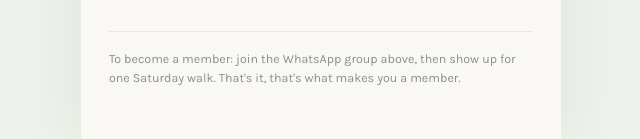
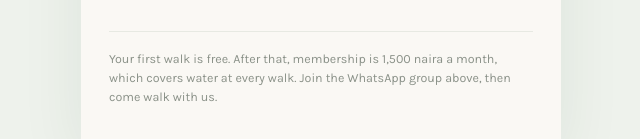
Before and after one commit to DeDoersLimited/Doerwalkclub, a plain HTML site: page index.html in a window 1280 px wide. Shown: the part 821-960 px from the top of the page, without its empty margins (319-959 px from the left). Drawn offline with Linux system fonts and the light colour scheme.

Commit message:
6th commit

```diff
--- a/index.html
+++ b/index.html
@@ -222,7 +222,7 @@
       </a>
     </div>
 
-    <p class="footnote">To become a member: join the WhatsApp group above, then show up for one Saturday walk. That's it, that's what makes you a member.</p>
+    <p class="footnote">Your first walk is free. After that, membership is 1,500 naira a month, which covers water at every walk. Join the WhatsApp group above, then come walk with us.</p>
   </main>
 </div>
 
```
